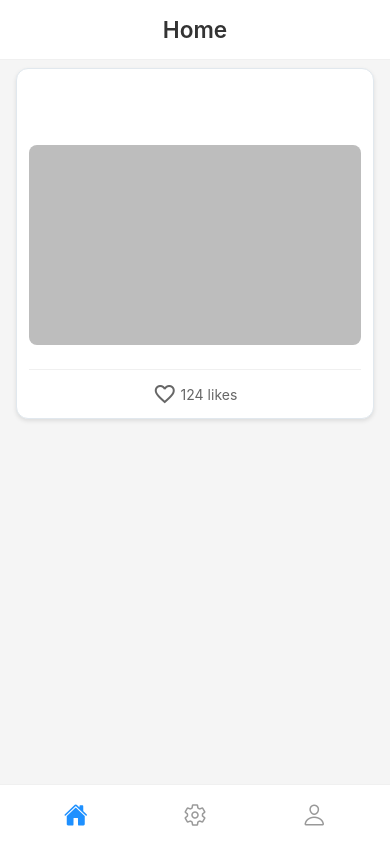
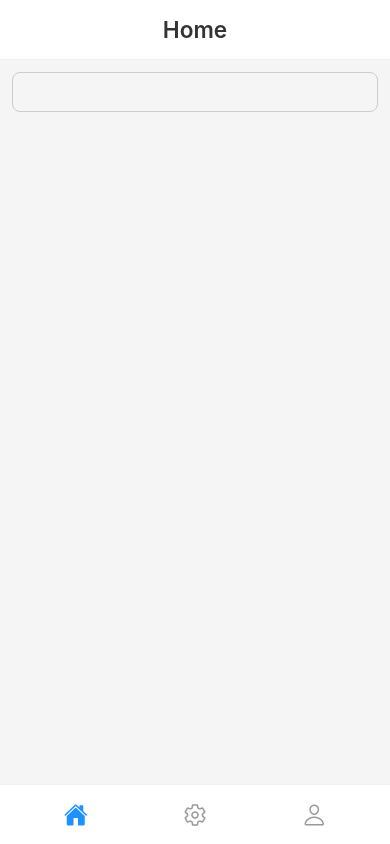
Before and after one commit to DmitryShastel/CookBook, a React Native app: screen / in a window 390 px wide. Built offline with nearby package versions, Linux system fonts and the light colour scheme.

Commit message:
refactor: The RecipeInput is updated - changed Input title, files name

```diff
--- a/src/app/App.tsx
+++ b/src/app/App.tsx
@@ -1,14 +1,14 @@
 import { View } from 'react-native';
 import { SafeAreaProvider } from 'react-native-safe-area-context';
 import { RootScreen } from '@/screens/rootPage/RootPage';
-import { Card } from '@/components/ui/card/Card';
+import { Input } from '@/components/ui/input/Input';
 
 export default function App() {
   return (
     <SafeAreaProvider>
       <View style={{ flex: 1, backgroundColor: '#fff' }}>
         <RootScreen>
-          <Card />
+          <Input />
         </RootScreen>
       </View>
     </SafeAreaProvider>
--- a/src/components/ui/input/Input.tsx
+++ b/src/components/ui/input/Input.tsx
@@ -1,8 +1,8 @@
 import { useState } from 'react';
 import { Input as RNInput } from 'react-native-elements';
 import { SafeAreaView } from 'react-native-safe-area-context';
-import { InputInterface } from '@/components/ui/input/ReusableInput.types';
-import { styles } from '@/components/ui/input/ReusableInput.style';
+import { InputInterface } from '@/components/ui/input/Input.types';
+import { styles } from '@/components/ui/input/Input.style';
 
 export const Input = ({
   style,
```
